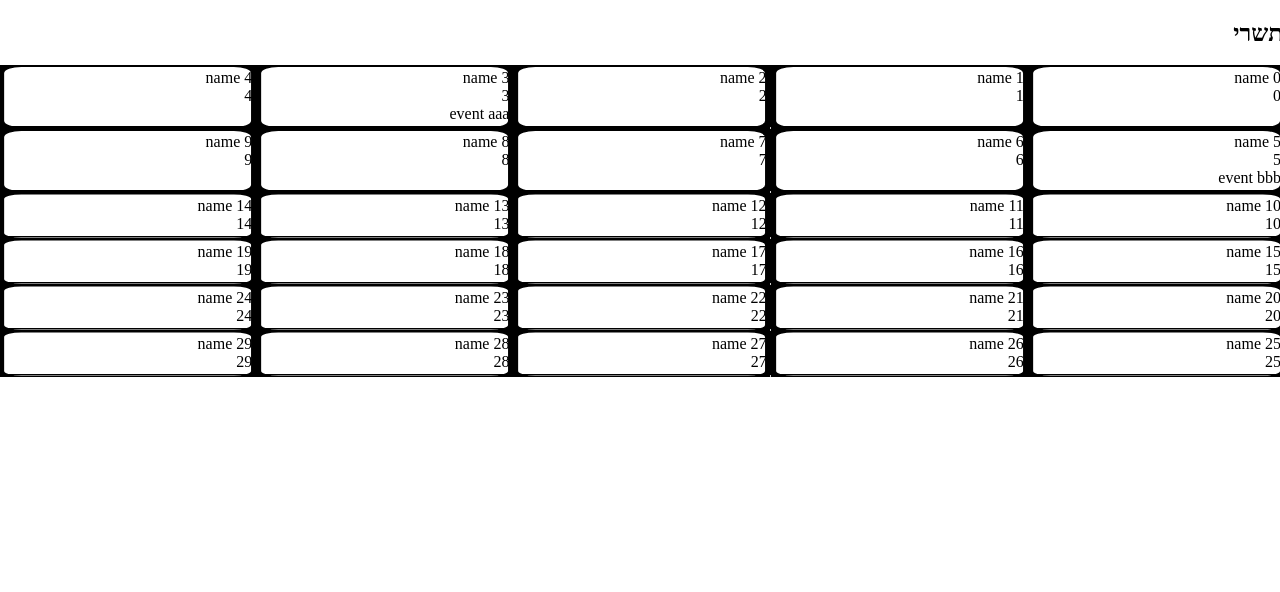
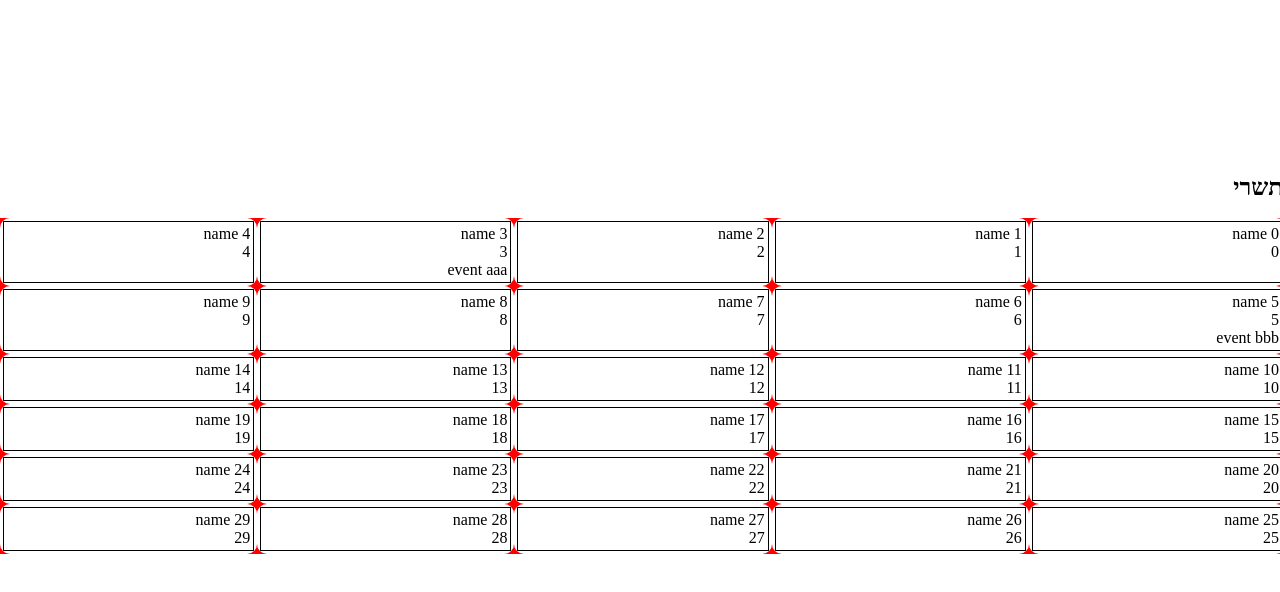
Before and after one commit to avipk/bday-calendar, a React app: page / in a window 1280 px wide. Built offline with nearby package versions, Linux system fonts and the light colour scheme.

Commit message:
item corners

```diff
--- a/src/components/CalendarItem.js
+++ b/src/components/CalendarItem.js
@@ -1,42 +1,22 @@
 import React from 'react';
 import PropTypes from 'prop-types';
 import eventPropTypes from '../consts/eventPropTypes';
+import CalendarItemFrame from './CalendarItemFrame';
 
 function CalendarItem({ date, name, padding, itemSpacing, width, borderColor, event }) {
-  const wrapperStyle = {
-    padding: `${itemSpacing / 2}px`,
-    width: `${width}%`,
-  };
-
   const itemStyle = {
     padding: `${padding}px`,
     border: borderColor ? `1px solid ${borderColor}` : null,
   };
 
   return (
-    <div className="item-wrapper" style={wrapperStyle}>
-      <div class="svg-frame">
-        <svg viewBox="0 0 150 100" preserveAspectRatio="none">
-          <path
-            d="m 0 0 h150 v100 h-150 v-100
-                 m 13 3
-                 a 10 10 0 0 0 -10 10
-                 v74
-                 a 10 10 0 0 0 10 10
-                 h124
-                 a 10 10 0 0 0 10 -10
-                 v -74
-                 a 10 10 0 0 0 -10 -10
-                 h-124"
-          />
-        </svg>
-      </div>
+    <CalendarItemFrame cornerRadius={10} itemSpacing={itemSpacing} width={width}>
       <div className="item" style={itemStyle}>
         <div className="name">{name}</div>
         <div className="date">{date}</div>
         {event ? <div className="event">event {event.name}</div> : ''}
       </div>
-    </div>
+    </CalendarItemFrame>
   );
 }
 
--- a/src/components/CalendarItemFrame.js
+++ b/src/components/CalendarItemFrame.js
@@ -1,17 +1,28 @@
 import React from 'react';
 
-function CalendarItemFrame ({radius, fill}) {
-    return (
-        <svg xmlns="http://www.w3.org/2000/svg" xmlns:xlink="http://www.w3.org/1999/xlink">
-            <symbol  viewBox={`0 0 ${radius} ${radius}`} id="item-corner">
-              <path
-                fill={fill}
-                d={`M ${radius} 0
-                    h -${radius} v ${radius}
-                    a ${radius} ${radius} 0 0 1 ${radius} -${radius}`}/>
-            </symbol>
-        </svg>
-    );
+function CalendarItemFrame({ cornerRadius, itemSpacing, width, children }) {
+  const wrapperStyle = {
+    padding: `${itemSpacing / 2}px`,
+    width: `${width}%`,
+  };
+
+  return (
+    <div className="item-wrapper" style={wrapperStyle}>
+      <svg className="corner corner--tl" width={cornerRadius} height={cornerRadius}>
+        <use href="#item-corner" />
+      </svg>
+      <svg className="corner corner--tr" width={cornerRadius} height={cornerRadius}>
+        <use href="#item-corner" />
+      </svg>
+      <svg className="corner corner--bl" width={cornerRadius} height={cornerRadius}>
+        <use href="#item-corner" />
+      </svg>
+      <svg className="corner corner--br" width={cornerRadius} height={cornerRadius}>
+        <use href="#item-corner" />
+      </svg>
+      {children}
+    </div>
+  );
 }
 
 export default CalendarItemFrame;
--- a/src/components/CalendarPage.js
+++ b/src/components/CalendarPage.js
@@ -33,7 +33,7 @@ function CalendarPage({ monthIndex, monthName, daysInMonth, events, image }) {
             event={item.event}
             borderColor="#000"
             padding={3}
-            itemSpacing={2}
+            itemSpacing={6}
             width={20}
           />
         ))}
--- /dev/null
+++ b/src/components/SVGRoundedCorner.js
@@ -0,0 +1,18 @@
+import React from 'react';
+
+function SVGRoundedCorner({ radius, fill }) {
+  return (
+    <svg xmlns="http://www.w3.org/2000/svg" xlinkHref="http://www.w3.org/1999/xlink">
+      <symbol viewBox={`0 0 ${radius} ${radius}`} id="item-corner">
+        <path
+          fill={fill}
+          d={`M ${radius} 0
+                    h -${radius} v ${radius}
+                    a ${radius} ${radius} 0 0 1 ${radius} -${radius}`}
+        />
+      </symbol>
+    </svg>
+  );
+}
+
+export default SVGRoundedCorner;
--- a/src/index.js
+++ b/src/index.js
@@ -1,6 +1,7 @@
 import React from 'react';
 import { render } from 'react-dom';
 import CalendarPage from './components/CalendarPage';
+import SVGRoundedCorner from './components/SVGRoundedCorner';
 
 const events = [
   {
@@ -15,6 +16,7 @@ const events = [
 
 const App = () => (
   <div>
+    <SVGRoundedCorner radius={10} fill="red" />
     <CalendarPage monthIndex={0} monthName="תשרי" daysInMonth={30} events={events} />
   </div>
 );
--- a/src/styles.css
+++ b/src/styles.css
@@ -61,3 +61,30 @@ body {
   height: 100%;
   width: 100%;
 }
+
+.corner {
+  position: absolute;
+}
+
+.corner--tl {
+  top: 0;
+  left: 0;
+}
+
+.corner--tr {
+  top: 0;
+  right: 0;
+  transform: rotate(90deg);
+}
+
+.corner--br {
+  bottom: 0;
+  right: 0;
+  transform: rotate(180deg);
+}
+
+.corner--bl {
+  bottom: 0;
+  left: 0;
+  transform: rotate(-90deg);
+}
```
